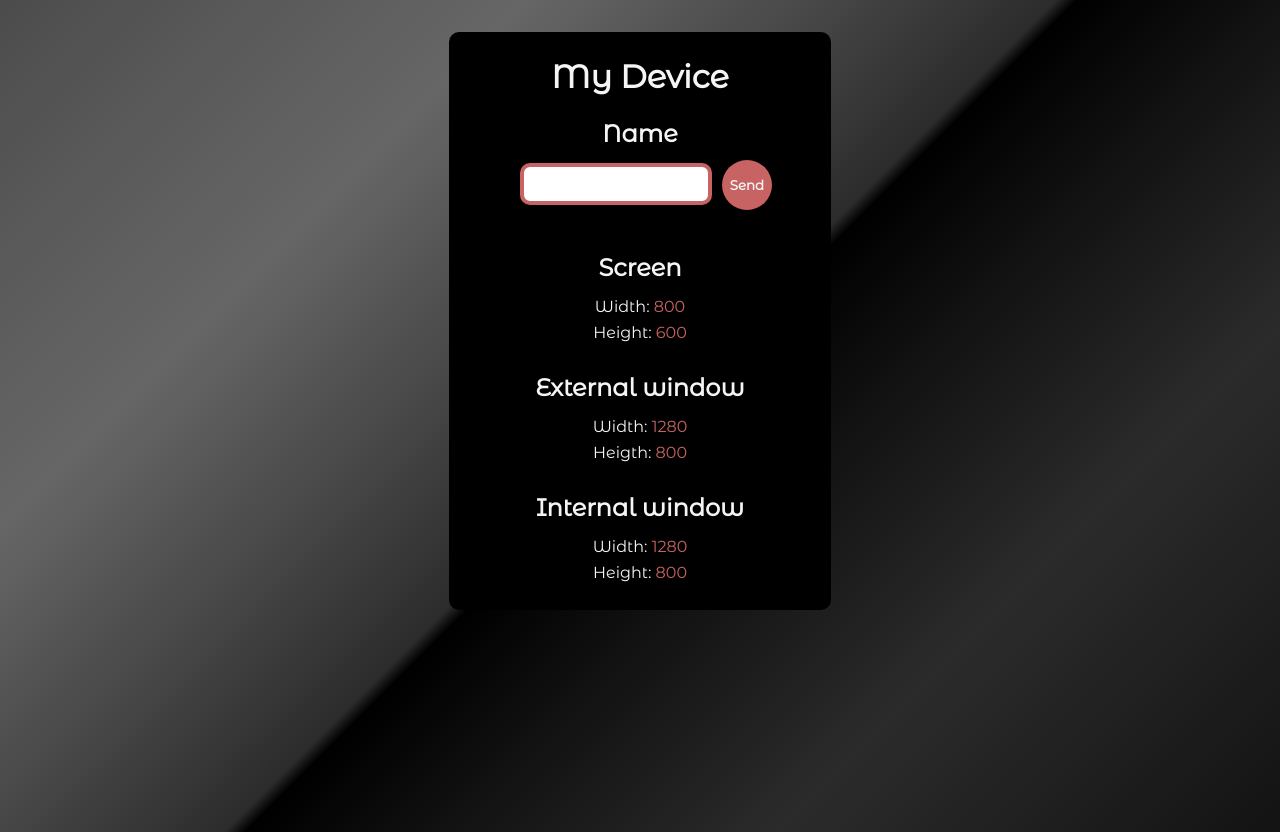
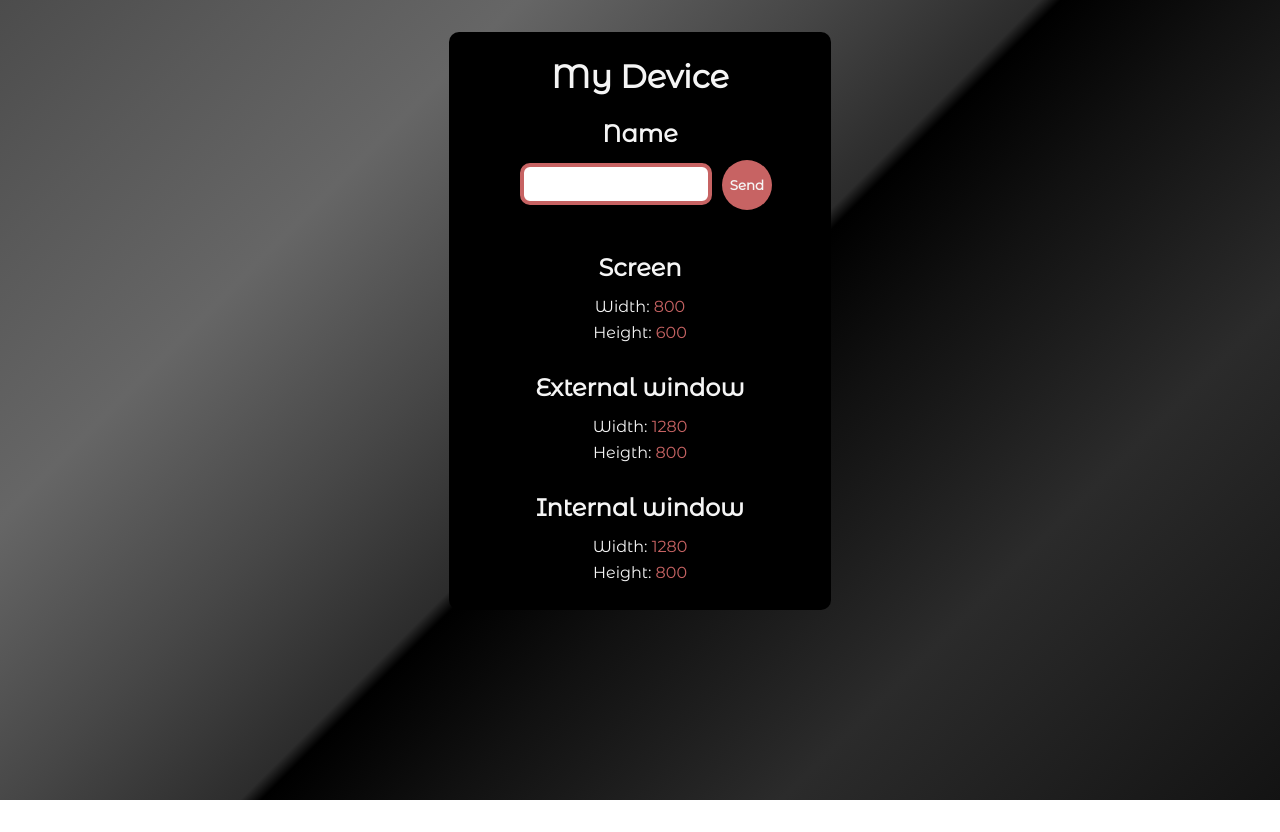
Before and after one commit to cavaglieridomenico/my-device, a React (Create React App) app: page / in a window 1280 px wide. After the commit the page ends 800 px from the top, so only its background shows below. Built offline with nearby package versions, Linux system fonts and the light colour scheme.

Commit message:
[FIXED] body height

```diff
--- a/src/assets/style/app.css
+++ b/src/assets/style/app.css
@@ -1,6 +1,6 @@
 body {
   box-sizing: border-box;
-  height: 100vh;
+  height: calc(100vh - 2rem);
   margin: 0;
   font-family: 'Montserrat Alternates', sans-serif;
   -webkit-font-smoothing: antialiased;
```
